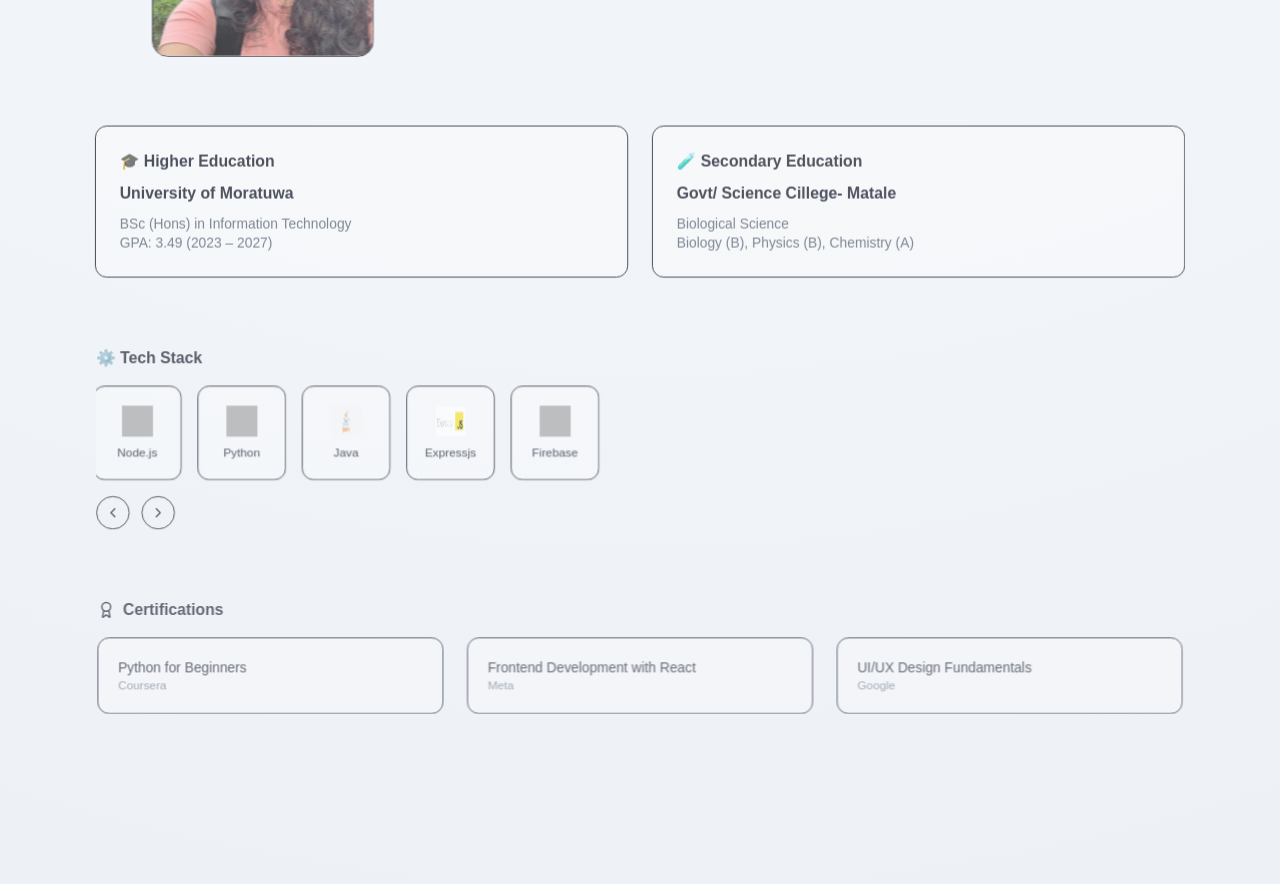
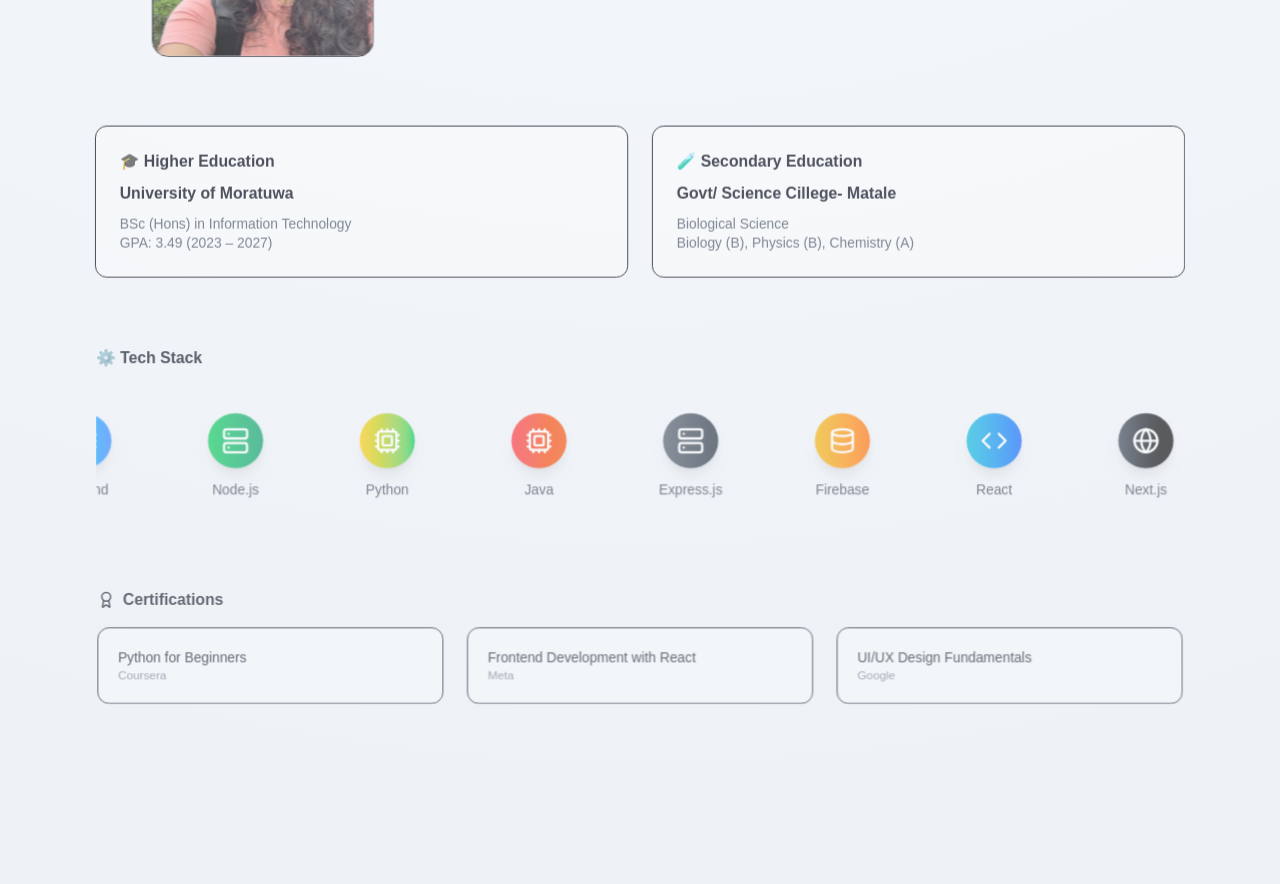
Before and after one commit to IDMendis/portfolio, a Next.js app: page / in a window 1280 px wide. Shown: the part 1160-2044 px from the top of the page. Built offline with nearby package versions, Linux system fonts and the light colour scheme; grey boxes are pictures that could not be loaded.

Commit message:
edited thr abput me secyion

```diff
--- a/app/globals.css
+++ b/app/globals.css
@@ -67,3 +67,15 @@ body {
   opacity: 0.15;
   pointer-events: none;
 }
+@keyframes scroll {
+  0% {
+    transform: translateX(0);
+  }
+  100% {
+    transform: translateX(-50%);
+  }
+}
+
+.animate-scroll {
+  animation: scroll 20s linear infinite;
+}
--- a/components/About.tsx
+++ b/components/About.tsx
@@ -5,31 +5,33 @@ import {
   ChevronLeft,
   ChevronRight,
   Award,
+  Code,
+  Server,
+  Database,
+  Cpu,
+  Globe,
+  Layers
 } from "lucide-react";
+
 import Animate from "./Animate";
 
 export default function About() {
   const [index, setIndex] = useState(0);
 
   /* ---------------- TECH STACKS ---------------- */
-  const techStacks = [
-    { name: "React", icon: "/images/logos/reactLogo.png" },
-    { name: "Next.js", icon: "/images/logos/nextjsLogo.png" },
-    { name: "Tailwind", icon: "/images/logos/tailwind.jpg" },
-    { name: "Node.js", icon: "/images/logos/node.png" },
-    { name: "Python", icon: "/images/logos/python.WEBP" },
-    { name: "Java", icon: "/images/logos/java.png" },
-    { name: "Expressjs", icon: "/images/logos/expressjs.png" },
-    { name: "Firebase", icon: "/portfolio_images/firebase.png" },
-  ];
+ const techStacks = [
+  { name: "React", icon: Code, color: "from-cyan-500 to-blue-600" },
+  { name: "Next.js", icon: Globe, color: "from-gray-700 to-black" },
+  { name: "Tailwind", icon: Layers, color: "from-cyan-400 to-blue-500" },
+  { name: "Node.js", icon: Server, color: "from-green-500 to-emerald-600" },
+  { name: "Python", icon: Cpu, color: "from-yellow-400 to-green-500" },
+  { name: "Java", icon: Cpu, color: "from-red-500 to-orange-600" },
+  { name: "Express.js", icon: Server, color: "from-gray-600 to-gray-800" },
+  { name: "Firebase", icon: Database, color: "from-yellow-500 to-orange-500" },
+];
 
-  useEffect(() => {
-    const timer = setInterval(
-      () => setIndex((prev) => (prev + 1) % techStacks.length),
-      2000
-    );
-    return () => clearInterval(timer);
-  }, [techStacks.length]);
+const infiniteStacks = [...techStacks, ...techStacks];
+
 
   /* ---------------- CERTIFICATIONS ---------------- */
   const certifications = [
@@ -114,48 +116,34 @@ export default function About() {
       </Animate>
 
 {/* ---------------- TECH STACK CAROUSEL ---------------- */}
+{/* ---------------- TECH STACK CAROUSEL ---------------- */}
 <Animate delay={0.3}>
-  <h3 className="font-semibold mb-4 dark:text-white">⚙️ Tech Stack</h3>
+  <h3 className="font-semibold mb-6 dark:text-white">
+    ⚙️ Tech Stack
+  </h3>
 
   <div className="relative overflow-hidden mb-16">
+    <div className="flex animate-scroll gap-6 w-max hover:[animation-play-state:paused]">
+      {infiniteStacks.map((tech, i) => (
+        <div
+          key={i}
+          className="group min-w-[130px] h-32 flex flex-col items-center justify-center rounded-xl border border-white/10 bg-white/5 dark:bg-black/40 backdrop-blur-lg hover:border-pink-400/50 hover:scale-105 transition-all duration-300"
+        >
           <div
-            className="flex gap-4 transition-transform duration-500"
-            style={{ transform: `translateX(-${index * 110}px)` }}
+            className={`w-14 h-14 rounded-full bg-gradient-to-r ${tech.color} flex items-center justify-center mb-3 shadow-lg group-hover:scale-110 transition-transform duration-300`}
           >
-            {techStacks.map((tech, i) => (
-              <div
-                key={i}
-                className="min-w-[90px] h-24 flex flex-col items-center justify-center rounded-xl border bg-white/50 dark:bg-black/40 backdrop-blur-lg"
-              >
-                <img
-                  src={tech.icon}
-                  alt={tech.name}
-                  className="w-8 h-8 mb-2"
-                />
-                <span className="text-xs">{tech.name}</span>
-              </div>
-            ))}
+            <tech.icon className="w-7 h-7 text-white" />
           </div>
 
-          {/* Controls */}
-          <div className="flex gap-3 mt-4">
-            <button
-              onClick={() =>
-                setIndex((index - 1 + techStacks.length) % techStacks.length)
-              }
-              className="p-2 rounded-full border"
-            >
-              <ChevronLeft size={16} />
-            </button>
-            <button
-              onClick={() => setIndex((index + 1) % techStacks.length)}
-              className="p-2 rounded-full border"
-            >
-              <ChevronRight size={16} />
-            </button>
-          </div>
+          <span className="text-sm font-medium text-gray-700 dark:text-gray-300 group-hover:text-pink-400 transition-colors duration-300">
+            {tech.name}
+          </span>
         </div>
-      </Animate>
+      ))}
+    </div>
+  </div>
+</Animate>
+
 
       {/* ---------------- CERTIFICATIONS ---------------- */}
       <Animate delay={0.4}>
```
